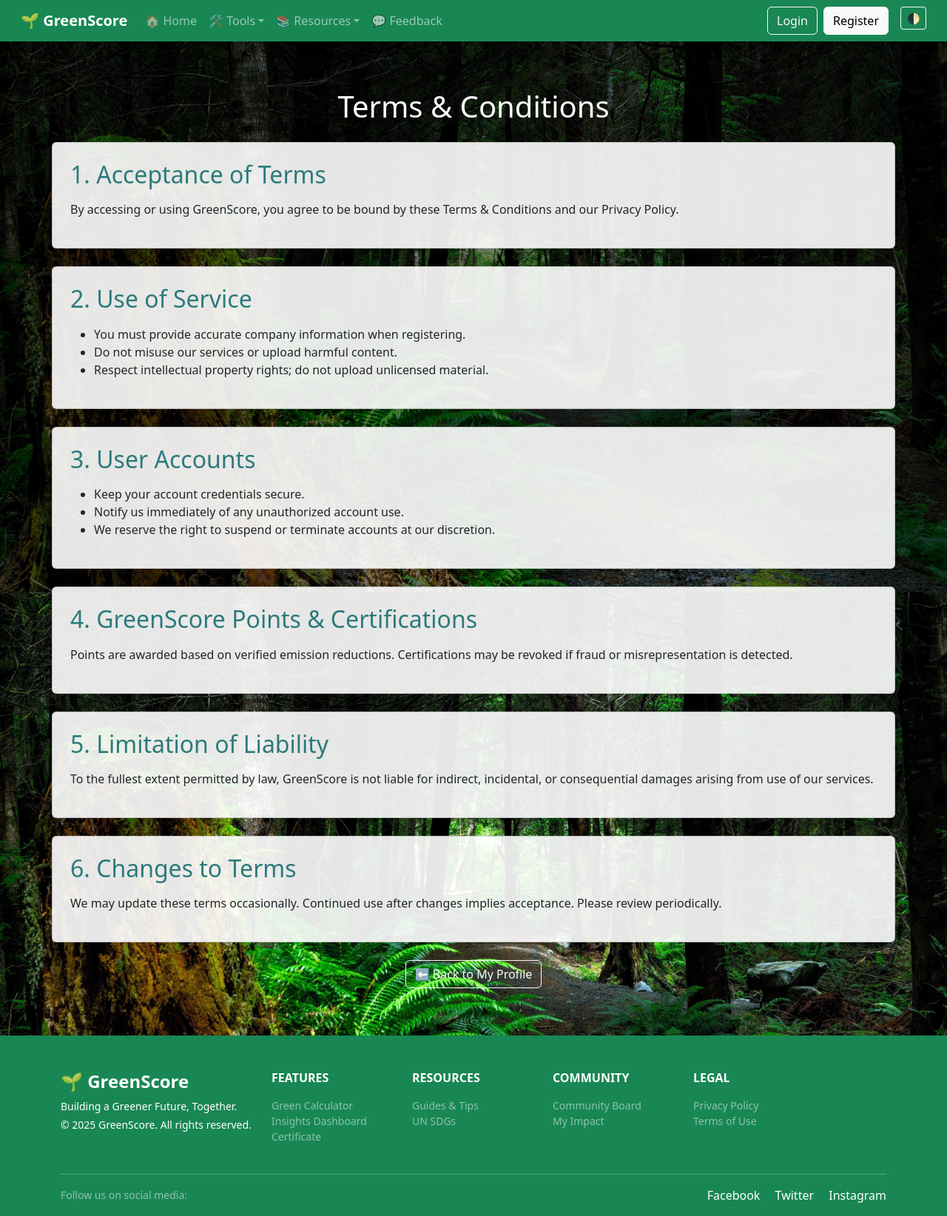
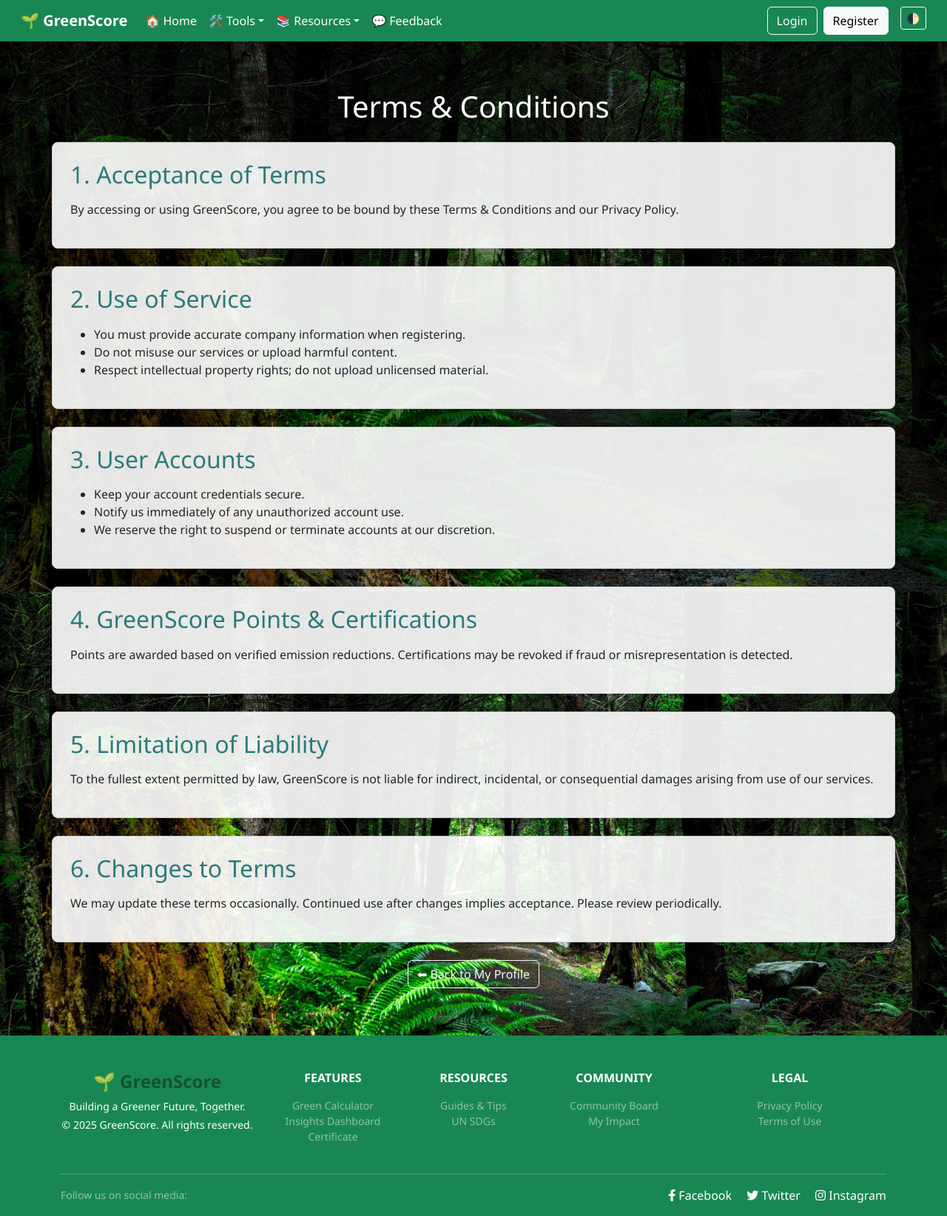
Before and after one commit to Lancelcode/Graded-Unit-2-webpage, a PHP site: page /Graded-Unit-2-webpage/terms.php in a window 1280 px wide. Shown: the whole page at 74% size. Run offline with PHP 8.4, Linux system fonts and the light colour scheme.

Commit message:
privact terms  ui done

```diff
--- a/privacy.php
+++ b/privacy.php
@@ -11,6 +11,8 @@
     <meta name="viewport" content="width=device-width, initial-scale=1">
     <!-- Bootstrap CSS -->
     <link href="https://cdn.jsdelivr.net/npm/bootstrap@5.3.3/dist/css/bootstrap.min.css" rel="stylesheet">
+    <link href="https://cdnjs.cloudflare.com/ajax/libs/font-awesome/6.4.0/css/all.min.css" rel="stylesheet">
+    <link href="style.css" rel="stylesheet">
     <style>
         html, body { height: 100%; margin: 0; }
         body {
--- a/terms.php
+++ b/terms.php
@@ -11,6 +11,8 @@
     <meta name="viewport" content="width=device-width, initial-scale=1">
     <!-- Bootstrap CSS -->
     <link href="https://cdn.jsdelivr.net/npm/bootstrap@5.3.3/dist/css/bootstrap.min.css" rel="stylesheet">
+    <link href="https://cdnjs.cloudflare.com/ajax/libs/font-awesome/6.4.0/css/all.min.css" rel="stylesheet">
+    <link href="style.css" rel="stylesheet">
     <style>
         html, body { height: 100%; margin: 0; }
         body {
```
